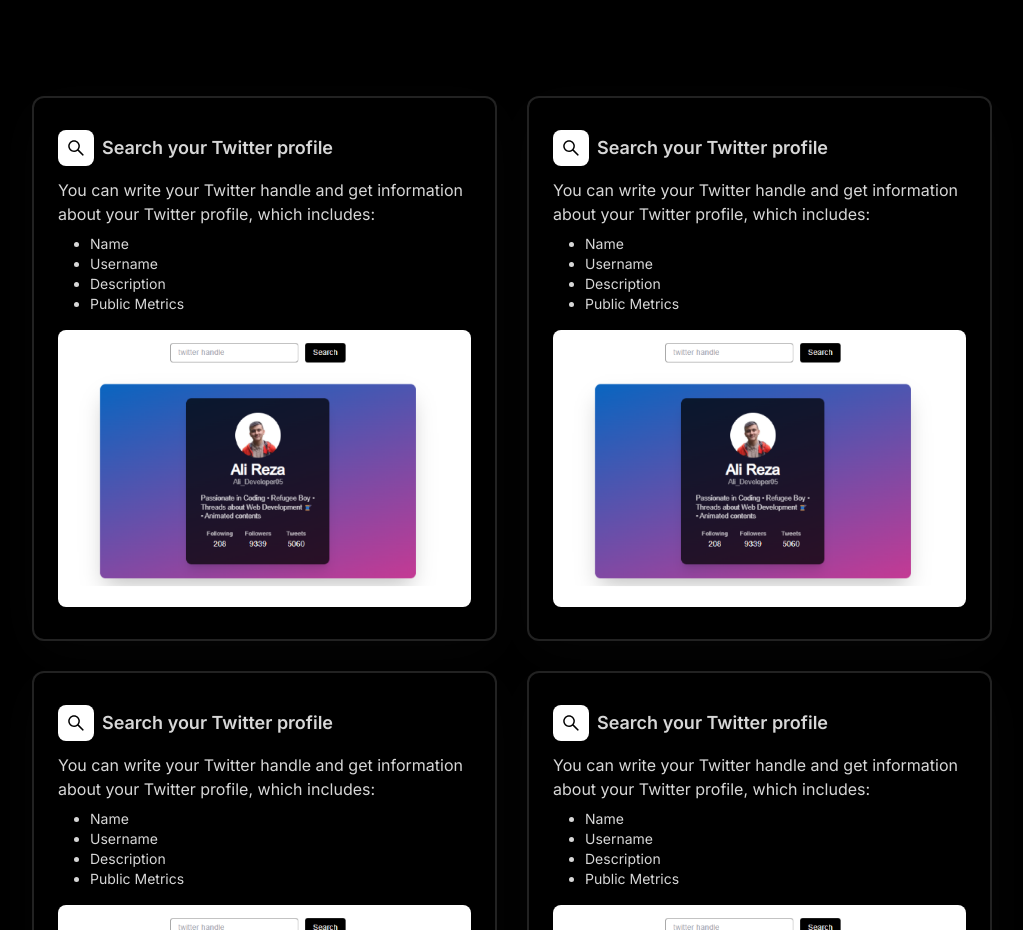
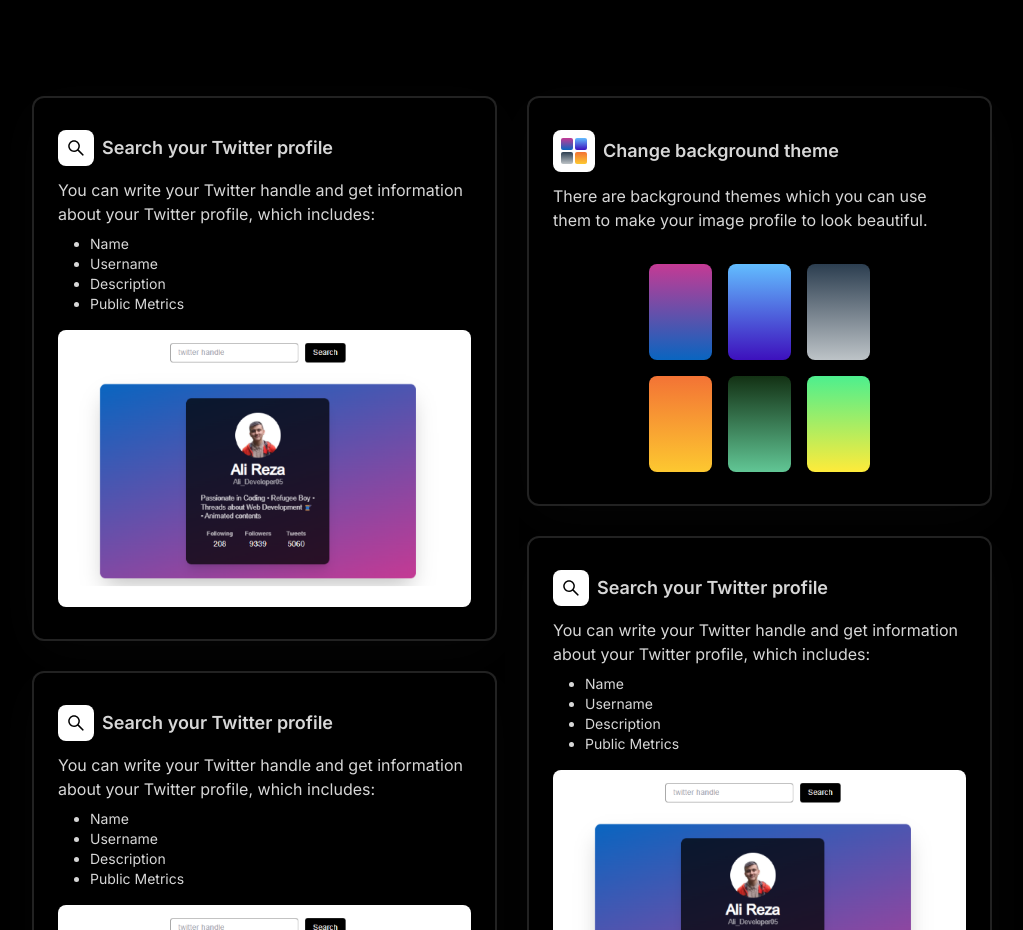
Before and after one commit to AliReza1083/Twitter-Profile, a Next.js app: page / in a window 1280 px wide. Shown: the part 980-1910 px from the top of the page, without its empty margins (128-1151 px from the left). Built offline with nearby package versions, Linux system fonts and the light colour scheme.

Commit message:
Done with the background color card

```diff
--- /dev/null
+++ b/components/Home/Information/BackgroundColor.tsx
@@ -0,0 +1,37 @@
+import Frame from "./Frame";
+
+import { FOUR_GRADIENT, GRADIENTS } from "../../../content/Gradient";
+
+export default function BackgroundColors() {
+  return (
+    <Frame>
+      <div className="flex gap-2 items-center">
+        <span className="text-xl bg-white text-black p-2 rounded-lg grid grid-cols-2 gap-[2px]">
+          {FOUR_GRADIENT.map((gradient) => (
+            <div
+              className="w-3 h-3 rounded-sm"
+              style={{
+                background: `linear-gradient(0deg, ${gradient.from}, ${gradient.to})`,
+              }}
+            ></div>
+          ))}
+        </span>
+        <h2 className="text-lg font-semibold">Change background theme</h2>
+      </div>
+      <p className="mt-3">
+        There are background themes which you can use them to make your image
+        profile to look beautiful.
+      </p>
+      <div className="grid grid-cols-3 items-center justify-center px-24 gap-4 my-8">
+        {GRADIENTS.map((gradient) => (
+          <div
+            className="w-full h-24 rounded-lg active:scale-90 duration-100"
+            style={{
+              background: `linear-gradient(0deg, ${gradient.from}, ${gradient.to})`,
+            }}
+          ></div>
+        ))}
+      </div>
+    </Frame>
+  );
+}
--- a/content/Gradient.ts
+++ b/content/Gradient.ts
@@ -29,3 +29,22 @@
     to: "#4DEF8E",
   },
 ];
+
+export const FOUR_GRADIENT: GradientTypes = [
+  {
+    from: "#0965C0",
+    to: "#C53A94",
+  },
+  {
+    from: "#3D10BD",
+    to: "#62BDFF",
+  },
+  {
+    from: "#BDC3C7",
+    to: "#2C3E50",
+  },
+  {
+    from: "#FDC830",
+    to: "#F37335",
+  },
+];
--- a/pages/index.tsx
+++ b/pages/index.tsx
@@ -7,6 +7,7 @@
 import Hero from "@/components/Home/Hero";
 import Container from "@/components/ContainerWidth";
 import Search from "@/components/Home/Information/Search";
+import BackgroundColors from "@/components/Home/Information/BackgroundColor";
 
 const breakpointColumnsObj = {
   default: 2,
@@ -38,7 +39,7 @@
             columnClassName="my-masonry-grid_column"
           >
             <Search />
-            <Search />
+            <BackgroundColors />
             <Search />
             <Search />
             <Search />
```
